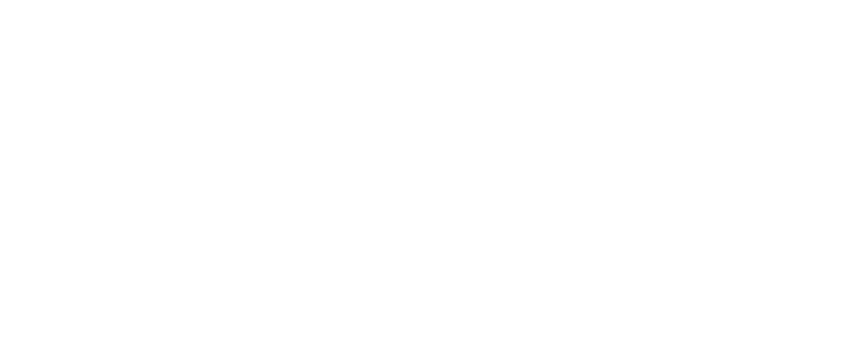
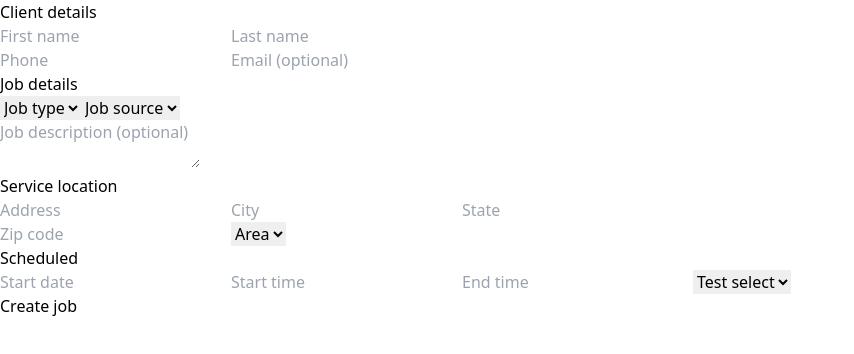
Before and after one commit to hyderbeck/pipedrive-app, a React (Vite) app: page / in a window 1280 px wide. Shown: the top 354 px of the page, without its empty margins (0-854 px from the left). Built offline with nearby package versions, Linux system fonts and the light colour scheme.

Commit message:
feat: draft form

```diff
--- a/src/App.tsx
+++ b/src/App.tsx
@@ -1,5 +1,7 @@
+import Form from "./components/form/Form";
+
 function App() {
-  return <main></main>;
+  return <Form />;
 }
 
 export default App;
--- /dev/null
+++ b/src/components/form/Form.tsx
@@ -0,0 +1,44 @@
+import Section from "./Section";
+import TextInput from "./TextInput";
+import Select from "./Select";
+import Textarea from "./Textarea";
+
+function Form() {
+  return (
+    <form>
+      <Section heading="Client details">
+        <div>
+          <TextInput placeholder="First name" />
+          <TextInput placeholder="Last name" />
+        </div>
+        <TextInput placeholder="Phone" />
+        <TextInput placeholder="Email (optional)" />
+      </Section>
+      <Section heading="Job details">
+        <div>
+          <Select placeholder="Job type" options={["foo", "bar"]} />
+          <Select placeholder="Job source" options={["foo", "bar"]} />
+        </div>
+        <Textarea placeholder="Job description (optional)" />
+      </Section>
+      <Section heading="Service location">
+        <TextInput placeholder="Address" />
+        <TextInput placeholder="City" />
+        <TextInput placeholder="State" />
+        <div>
+          <TextInput placeholder="Zip code" />
+          <Select placeholder="Area" options={["foo", "bar"]} />
+        </div>
+      </Section>
+      <Section heading="Scheduled">
+        <TextInput placeholder="Start date" />
+        <TextInput placeholder="Start time" />
+        <TextInput placeholder="End time" />
+        <Select placeholder="Test select" options={["foo", "bar"]} />
+      </Section>
+      <button>Create job</button>
+    </form>
+  );
+}
+
+export default Form;
```
